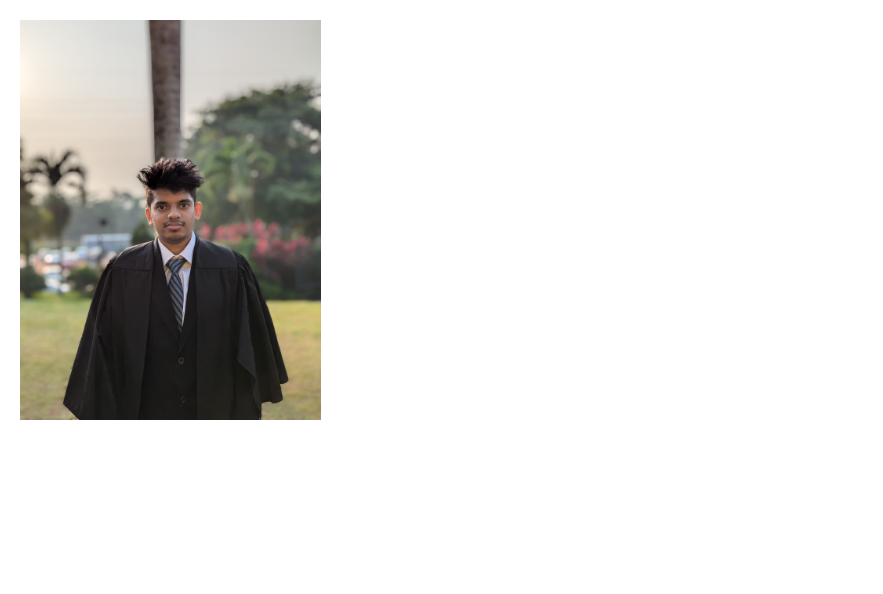
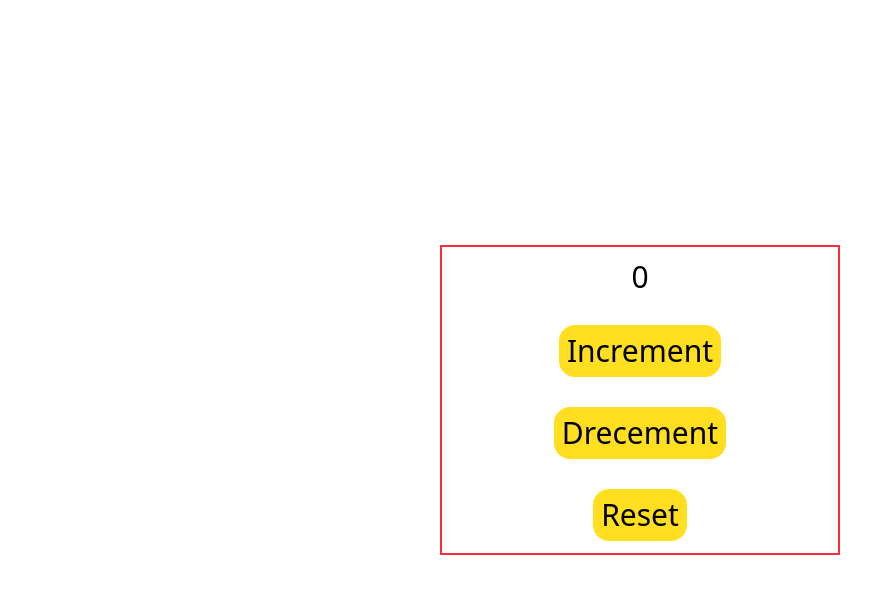
Before and after one commit to geethanga12/my-react-app-01, a React (Vite) app in the folder my-react-app-01/: page / in a window 1280 px wide. Shown: the top 594 px of the page, without its empty margins (0-883 px from the left). Built offline with nearby package versions, Linux system fonts and the light colour scheme.

Commit message:
Complete useState theories and create a counter app - Brocode

```diff
--- a/my-react-app-01/src/App.jsx
+++ b/my-react-app-01/src/App.jsx
@@ -9,12 +9,14 @@ import List from "./components/List";
 import List2 from "./components/List2";
 import Button2 from "./components/Button/Button2";
 import ProfilePicture from "./components/ProfilePicture";
+import MyComponent from "./components/MyComponent";
+import Counter from "./components/Counter";
 
 function App() {
 
   return (
-    <div className="m-5">
-      <ProfilePicture></ProfilePicture>
+    <div>
+      <Counter></Counter>
     </div>
   );
 }
--- /dev/null
+++ b/my-react-app-01/src/components/Counter.jsx
@@ -0,0 +1,49 @@
+import React, { useState } from "react";
+
+export default function Counter() {
+
+  const [count, setCount] = useState(0);
+
+  const increment = () => {
+    setCount(count + 1);
+  }
+
+  const decrement = () => {
+    setCount(count - 1);
+
+  }
+
+  const reset = () => {
+    setCount(0)
+  }
+
+  return(
+    <div className="text-3xl flex justify-center items-center h-screen">
+
+      <div className="flex justify-center flex-col gap-y-[30px] items-center border-2 border-red-500 h-[310px] w-[400px]">
+
+        <div><p>{count}</p></div>
+
+        <div>
+          <button className="bg-yellow-300 p-2 rounded-2xl"
+            onClick={increment}>Increment
+          </button>
+        </div>
+
+        <div>
+          <button className="bg-yellow-300 p-2 rounded-2xl"
+            onClick={decrement}>Drecement
+          </button>
+        </div>
+
+        <div>
+          <button className="bg-yellow-300 p-2 rounded-2xl"
+            onClick={reset}>Reset
+          </button>
+        </div>
+      </div>
+
+    </div>
+  )
+
+}
--- /dev/null
+++ b/my-react-app-01/src/components/MyComponent.jsx
@@ -0,0 +1,38 @@
+import React, { useState } from "react";
+
+export default function MyComponent() {
+
+  const [name, setName] = useState("GUEST");
+  const [age, setAge] = useState(0);
+  const [isEmployed, setIsEmployed] = useState(false)
+
+  const updateName = () => {
+    setName("GEEHA")
+  }
+
+  const updateAge = () => {
+    setAge(age + 1)
+  }
+
+  const toggleEmStatus = () => {
+    setIsEmployed(!isEmployed);
+  }
+
+  return(
+    <div>
+      <p>Name: {name}</p>
+      <button className="bg-red-500 p-2 text-white mb-5" onClick={updateName}>Set Name</button>
+
+      <p>Age: {age}</p>
+      <button className="bg-red-500 p-2 text-white mb-5" onClick={updateAge}>
+        Set Age
+      </button>
+
+      <p>IS EMPLOYED: {isEmployed ? "Yes" : "No"}</p>
+      <button className="bg-red-500 p-2 text-white mb-5" onClick={toggleEmStatus}>
+        IS EMPLOYED
+      </button>
+    </div>
+  )
+
+}
```
